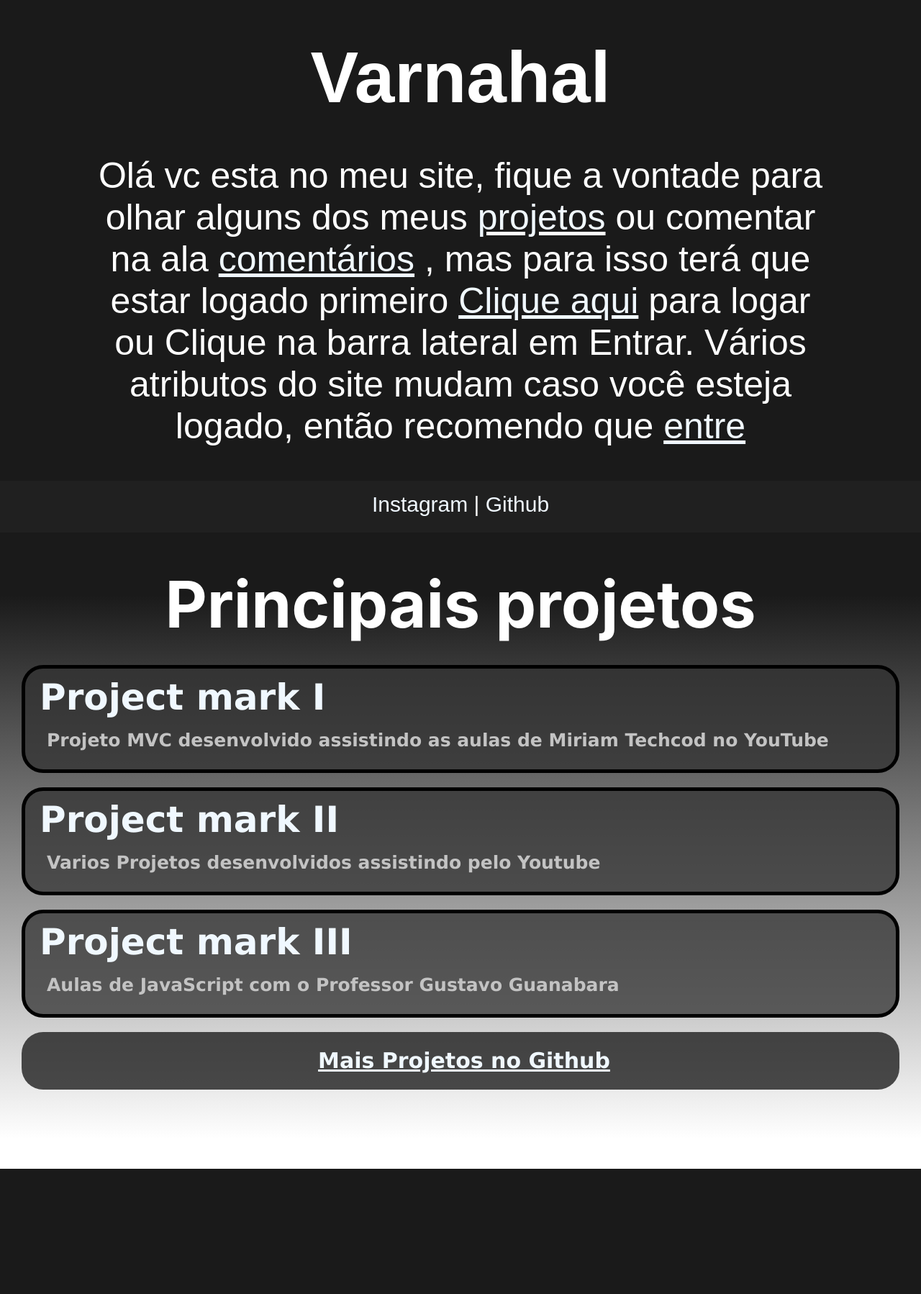
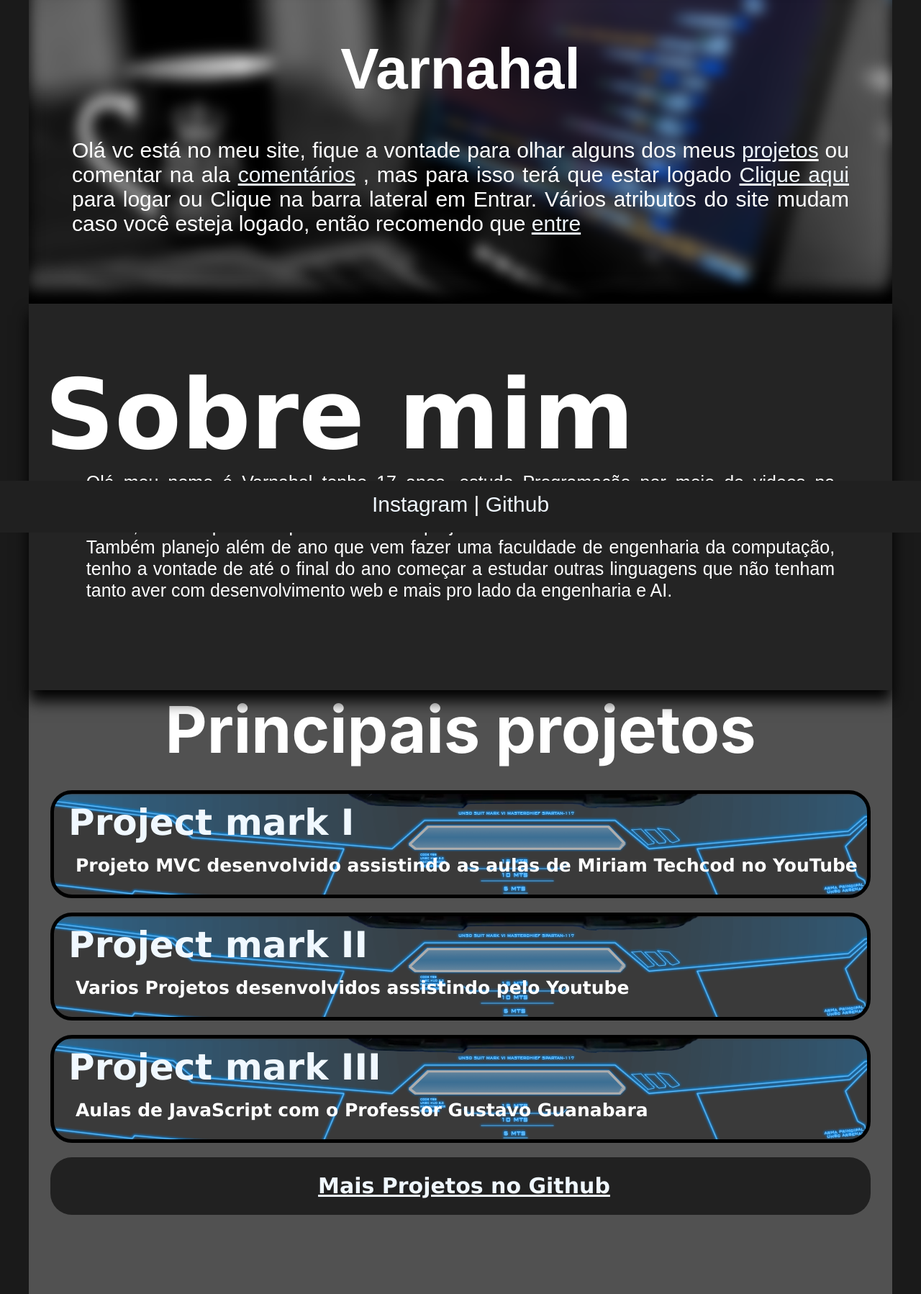
Before and after one commit to Varnahal/Site-With-Comments, a PHP site: page / in a window 1280 px wide. Shown: the part 60-1858 px from the top of the page at 72% size. Before the commit the page ends 1684 px from the top, so only its background shows below. Run offline with PHP 8.4, Linux system fonts and the light colour scheme.

Commit message:
arrumei o index

```diff
--- a/projeto_comentarios/CSS/estilo.css
+++ b/projeto_comentarios/CSS/estilo.css
@@ -1,12 +1,16 @@
 *{
     padding: 0px;
     margin: 0px;
+}
+html{
+    scroll-behavior: smooth;
 }
 body{
     font-family: Arial, Helvetica, sans-serif;
     background-color: rgb(26, 26, 26);
     color: white;
     width: 100vw;
+    max-width: 1200px;
     position: relative;
     position: relative;
     display: flex;
@@ -14,6 +18,7 @@
     margin: 0 auto;
     min-height: 100%;
     overflow-x: hidden;
+
 }
 h3{
     font-size: 40pt;
@@ -33,6 +38,7 @@
 header{
     position: fixed;
     width: 100vw;
+    left:0;
     z-index: 1000;
 }
 nav{
@@ -185,11 +191,36 @@
     background-color: white;
 }
 /*--------------conteudo do site------------------*/
+/*Sobre mim*/
+.sobre{
+    background-color: #242424;
+    padding: 22px;
+    padding-bottom: 124px;
+    padding-top: 76px;
+    z-index: 10;
+    box-shadow: 0px 15px 20px 0px black;
+}
+.sobre-conteiner{
+    padding-left:5% ;
+    padding-right:5% ;
+    align-self: center;
+}
+.sobre-h1{
+    align-self: flex-start;
+    font-family:Verdana, Geneva, Tahoma, sans-serif;
+    font-size: 90px;
+}
+.texto-sobre{
+    font-size: 25px;
+    line-height: 30px;
+    font-family: Arial, Helvetica, sans-serif;
+    text-align: justify;
+}
+/*-------------------Projetos-----------------*/
 #projetos{
-    background-color: white;
-    background: linear-gradient(rgb(26, 26, 26)5%,white 95%);
+    background-color: rgb(81, 81, 81);
     height: auto;
-    color: rgb(255, 255, 255);margin-top: 70px;
+    color: rgb(255, 255, 255);
 }
 
 .h1-pj{
@@ -216,9 +247,10 @@
     display: flex;
     justify-content: flex-start;
     flex-direction: column;
+    background-image: url(../imagens/hud.png);
 }
 .pj:hover{
-    box-shadow: 5px 5px 10px black;
+    box-shadow: 5px 5px 10px #2380c0;
     transform: translateY(-10px);
 }
 
@@ -234,6 +266,7 @@
     display: flex;
     justify-content: space-around;
     text-decoration: underline;
+    text-align: center;
     transition: 1s;
 }
 .mais:hover{
@@ -247,7 +280,7 @@
     .pj p{
         font-size: 25px;
         margin-left: 10px;
-        color: #c3c3c3;
+        color: #ffffff;
     }
     .conteiner-pj{
         padding: 20px;
@@ -257,21 +290,28 @@
         margin-bottom: 40px;
     }
     #conteudo {
+        margin-top: 60px;
+        background-image: url('../imagens/cara-digitando.jpg');
+        background-position: top;
+        background-size: cover;
+        box-shadow: inset 0px -20px 20px 0px black
+    }
+    #conteudo-conteiner{
         text-align: center;
-        width: 80%;
+        width: 90%;
         margin: 0px auto;
         height: 100%;
         position: relative;
-        margin-top: 60px;
         margin-bottom: 94px;
     }
     #conteudo h3 {
         margin-top: 50px;
-        font-size: 100px;
+        font-size: 80px;
         margin-bottom: 50px;
     }
     #conteudo p {
-        font-size: 50px;
+        font-size: 30px;
+        text-align: justify;
     }
     footer{
         position: fixed;
@@ -284,6 +324,7 @@
         height: 40px;
         padding: 1rem;
         font-size: 30px;
+        z-index: 1000;
     }
     a{
         text-decoration: none;
@@ -291,24 +332,27 @@
     }
 }
 @media (max-width:555px) {
+    .sobre-h1{
+        font-size: 60px;
+    }
     .h1-pj{
         font-size: 70px;
     }
     .pj p{
         font-size: 15px;
         margin-left: 10px;
-        color: #c3c3c3;
+        color: #ffffff;
         line-height: 30px;
     }
     .conteiner-pj{
         padding: 20px;
         font-size: 30px;
-        font-family: 'Minecrafter Alt';
+        font-family: -apple-system, BlinkMacSystemFont, 'Segoe UI', Roboto, Oxygen, Ubuntu, Cantarell, 'Open Sans', 'Helvetica Neue', sans-serif;
         margin-bottom: 40px;
     }
     #conteudo {
         text-align: center;
-        width: 80%;
+        width: 90%;
         margin: 0px auto;
         height: 100%;
         position: relative;
@@ -321,8 +365,8 @@
         margin-bottom: 50px;
     }
     #conteudo p {
-        font-size: 40px;
-        text-align: center;
+        font-size: 30px;
+        text-align: justify;
     }
     footer{
         position: fixed;
--- a/projeto_comentarios/index.php
+++ b/projeto_comentarios/index.php
@@ -93,6 +93,7 @@
     </script>
     </header>
     <div id="conteudo">
+        <div id="conteudo-conteiner">
         <h3><?php if(isset($dados)){
             echo $dados['nome'];
         }else{
@@ -101,12 +102,28 @@
         <?php
             if(isset($_SESSION['id_user']) || isset($_SESSION['id_master']))
             {
-                echo '<p>Obrigado por acessar meu site, fique a vontade para olhar alguns dos meus <u><a href="#projetos">projetos</a></u> ou comentar na ala <a href="Comments.php "><u>comentários</u></a> ou mudar suas informações em <a href="Perfil.php "><u>Perfil</u>.</a> Vários atributos do site mudam caso você esteja logado, então explore</p>';
+                echo '<p>Obrigado por acessar meu site, fique a vontade para olhar alguns dos meus <u><a href="#projetos">projetos</a></u> ou comentar na ala <a href="Comments.php "><u>comentários</u>.</a> Também pode mudar suas informações em <a href="Perfil.php "><u>Perfil</u>.</a> Vários atributos do site mudam caso você esteja logado, então explore</p>';
             }else{
-               echo '<p>Olá vc esta no meu site, fique a vontade para olhar alguns dos meus <u><a href="#projetos">projetos</a></u> ou comentar na ala <a href="Comments.php "><u>comentários</u> </a>, mas para isso terá que estar logado primeiro <a href="entrar.php"><u>Clique aqui</u> </a> para logar ou Clique na barra lateral em Entrar. Vários atributos do site mudam caso você esteja logado, então recomendo que <a href="entrar.php"><u>entre</u> </a></p>';
+               echo '<p>Olá vc está no meu site, fique a vontade para olhar alguns dos meus <u><a href="#projetos">projetos</a></u> ou comentar na ala <a href="Comments.php "><u>comentários</u> </a>, mas para isso terá que estar logado <a href="entrar.php"><u>Clique aqui</u> </a> para logar ou Clique na barra lateral em Entrar. Vários atributos do site mudam caso você esteja logado, então recomendo que <a href="entrar.php"><u>entre</u> </a></p>';
             }
         ?>
+        </div>
+
     </div>
+    <section class="sobre">
+        <div class="sobre-h1">
+                <h1>Sobre mim</h1>
+            </div>
+        <div class="sobre-conteiner">
+
+            <div class="texto-sobre">
+                <p>
+                   Olá meu nome é Varnahal tenho 17 anos, estudo Programação por meio de videos na internet, hoje em dia estou mais focado em desenvolvimento web ultilizando de HTML5, CSS3, JavaScript e PHP para fazer meus projetos e montar este site.<br>
+                   Também planejo além de ano que vem fazer uma faculdade de engenharia da computação, tenho a vontade de até o final do ano começar a estudar outras linguagens que não tenham tanto aver com desenvolvimento web e mais pro lado da engenharia e AI.
+                </p>
+            </div>
+        </div>
+    </section>
     <div id="projetos">
         <h1 class="h1-pj">Principais projetos</h1>
         <div class="conteiner-pj">
```
Also changed, not shown: projeto_comentarios/imagens/cara-digitando.jpg (added), projeto_comentarios/imagens/hud.png (added), projeto_comentarios/imagens/linhas.png (added).
